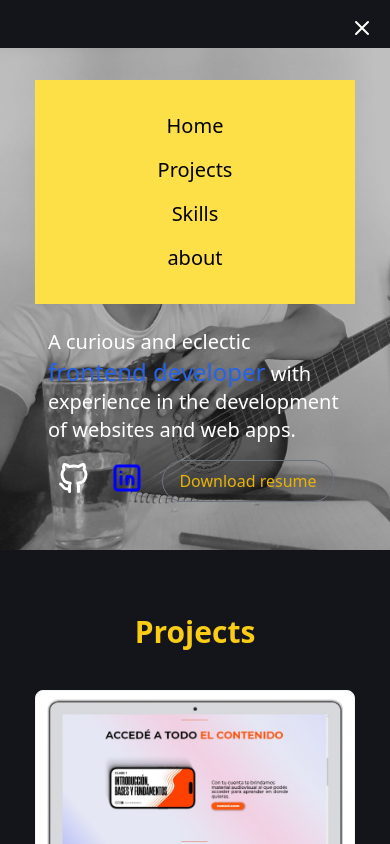
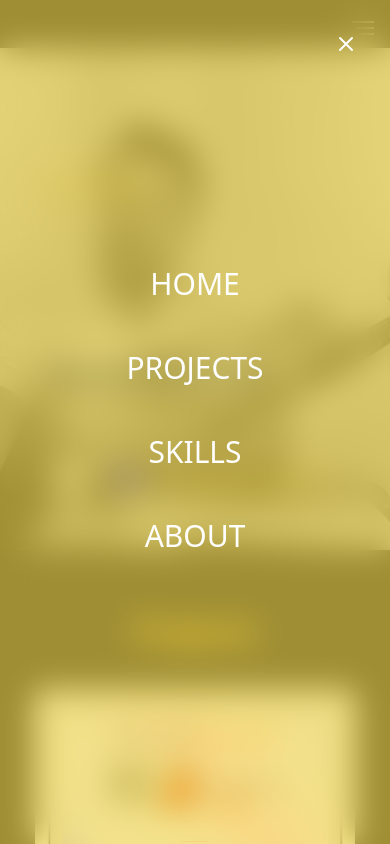
Before and after one commit to ferpastor89/FerPastor-dev, an Astro site: page / in a window 390 px wide. Both pictures are taken after a click on the button 362 px from the left and 28 px from the top of the page. Shown: the top 844 px of the page. Built offline with nearby package versions, Linux system fonts and the light colour scheme; Astro itself is replaced by a stand-in of ours.

Commit message:
Cambios en menú desplegable

```diff
--- a/src/components/Navbar.jsx
+++ b/src/components/Navbar.jsx
@@ -10,23 +10,26 @@ const Navbar = () => {
   return (
     <div className="fixed top-4 right-4 z-50">
       <div className="lg:hidden">
-        <button className="menu-hamburguesa focus:outline-none text-white" onClick={toggleMenu}>
+        <button className="menu-hamburguesa focus:outline-none text-white z-10" onClick={toggleMenu}>
           <svg className="w-6 h-6" fill="none" stroke="currentColor" viewBox="0 0 24 24" xmlns="http://www.w3.org/2000/svg">
-            {menuAbierto ? (
-              <path strokeLinecap="round" strokeLinejoin="round" strokeWidth="2" d="M6 18L18 6M6 6l12 12"></path>
-            ) : (
-              <path strokeLinecap="round" strokeLinejoin="round" strokeWidth="2" d="M4 6h16M4 12h16M4 18h16"></path>
-            )}
+            <path strokeLinecap="round" strokeLinejoin="round" strokeWidth="2" d="M3 6h22M7 12h17M10 18h15"></path>
           </svg>
         </button>
+        {menuAbierto && (
+          <button className="menu-cerrar absolute top-4 right-4 focus:outline-none text-white z-20" onClick={toggleMenu}>
+            <svg className="w-6 h-6" fill="none" stroke="currentColor" viewBox="0 0 24 24" xmlns="http://www.w3.org/2000/svg">
+              <path strokeLinecap="round" strokeLinejoin="round" strokeWidth="2" d="M6 18L18 6M6 6l12 12"></path>
+            </svg>
+          </button>
+        )}
       </div>
       {menuAbierto && (
-        <div className="fixed top-20 left-1/2 transform -translate-x-1/2 w-80 z-50">
-          <div className="p-6 text-black text-center bg-yellow-300">
-            <a href="#home" className="text-xl block py-2 hover:text-gray-300 ">Home</a>
-            <a href="#Projects" className="text-xl block py-2 hover:text-gray-300 ">Projects</a>
-            <a href="#skills" className="text-xl block py-2 hover:text-gray-300 ">Skills</a>
-            <a href="#about" className="text-xl block py-2 hover:text-gray-300 ">about</a>
+        <div className="fixed top-0 left-0 w-full h-full bg-yellow-300 bg-opacity-60 backdrop-blur-lg flex justify-center items-center z-15">
+          <div className="w-80 p-6  text-white text-center text-3xl bold uppercase pt-0">
+            <a href="#home" className=" block py-6 hover:text-gray-500 transition duration-300 transform hover:scale-105">Home</a>
+            <a href="#Projects" className=" block py-6 hover:text-gray-500 transition duration-300 transform hover:scale-105">Projects</a>
+            <a href="#skills" className=" block py-6 hover:text-gray-500 transition duration-300 transform hover:scale-105">Skills</a>
+            <a href="#about" className=" block py-6 hover:text-gray-500 transition duration-300 transform hover:scale-105">About</a>
           </div>
         </div>
       )}
```
